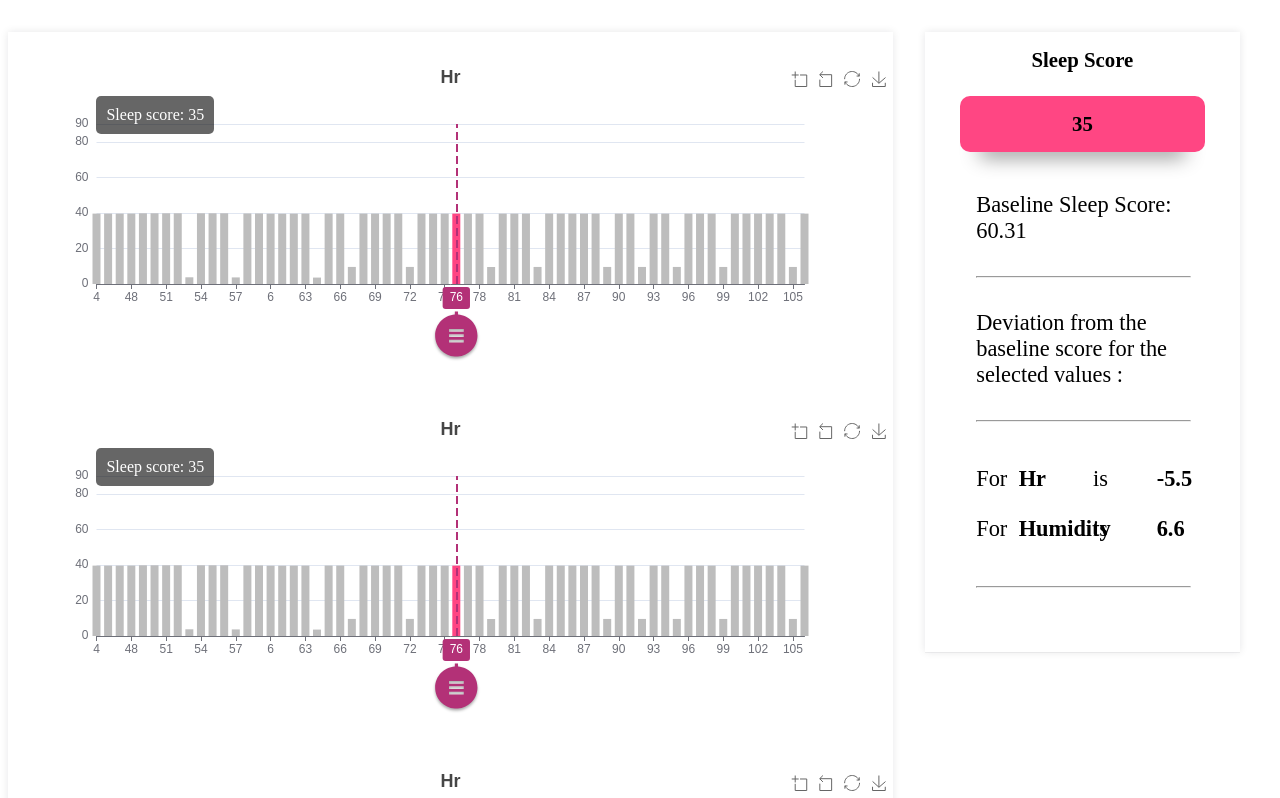
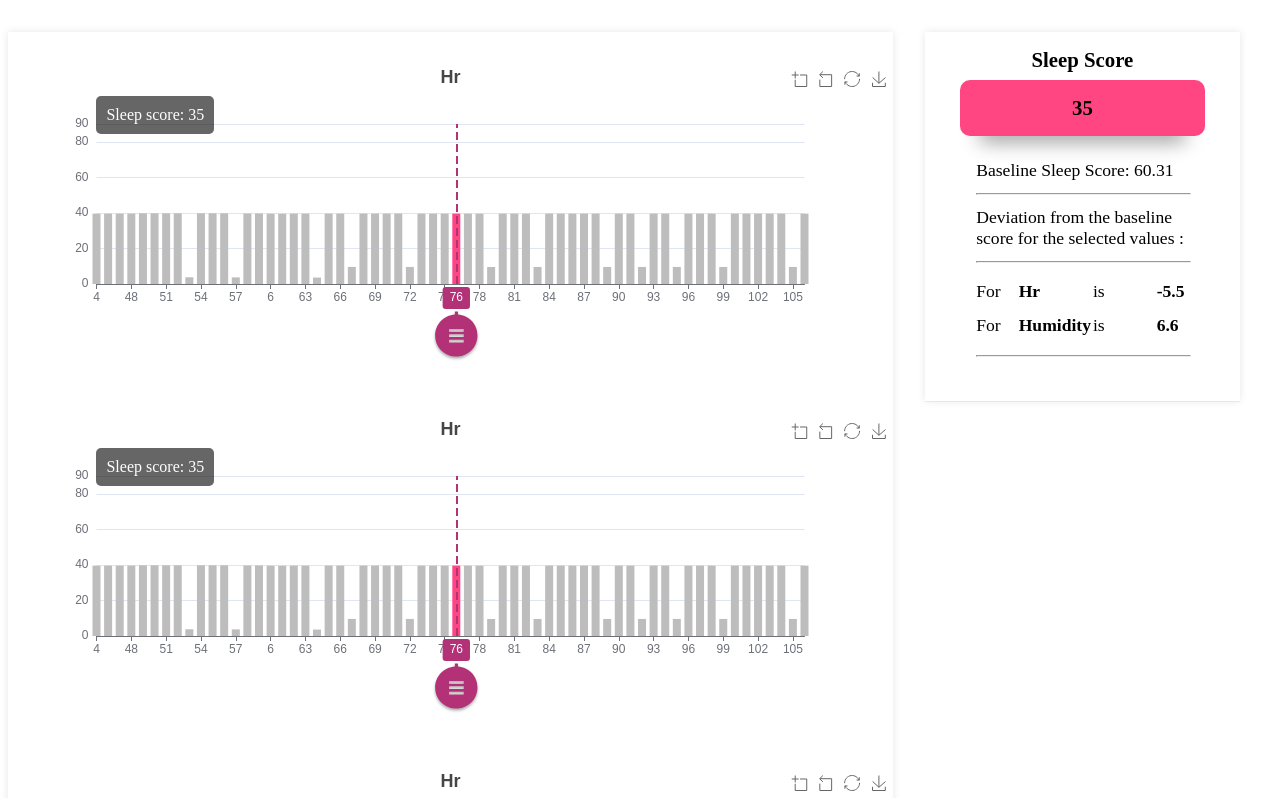
Before and after one commit to ali14taghavi4/maryamapp, a React (Create React App) app: page / in a window 1280 px wide. Shown: the top 798 px of the page. Built offline with nearby package versions, Linux system fonts and the light colour scheme.

Commit message:
box height

```diff
--- a/src/components/ExplainBox/explainBox.module.css
+++ b/src/components/ExplainBox/explainBox.module.css
@@ -19,21 +19,21 @@
     border-radius: 10px;
     width: 75%;
     padding: 1rem;
-    margin: 1.5rem;
+    margin: .5rem 1rem;
     box-shadow: rgba(0, 0, 0, 0.45) 0px 25px 20px -20px;
 }
 
 .divider {
     width: 100%;
     background-color: #b1b1b1;
-    margin: 2rem 0;
+    margin: .75rem 0;
 }
 
 .explainerItemsContainer {
     display: flex;
     flex-direction: column;
     font-weight: 500;
-    font-size: 1.4rem;
+    font-size: 1.1rem;
     width: 75%;
     padding: 1rem;
 }
@@ -44,7 +44,7 @@
 
 .explainerItem {
     width: 100%;
-    margin: .75rem 0;
+    margin: .4rem 0;
     display: grid;
     grid-template-columns: 15% 30% 25% 30%;
     column-gap: 5%;
```
